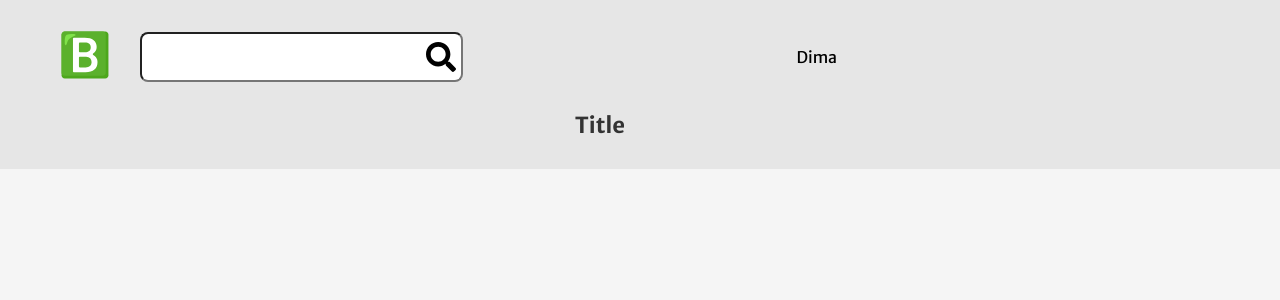
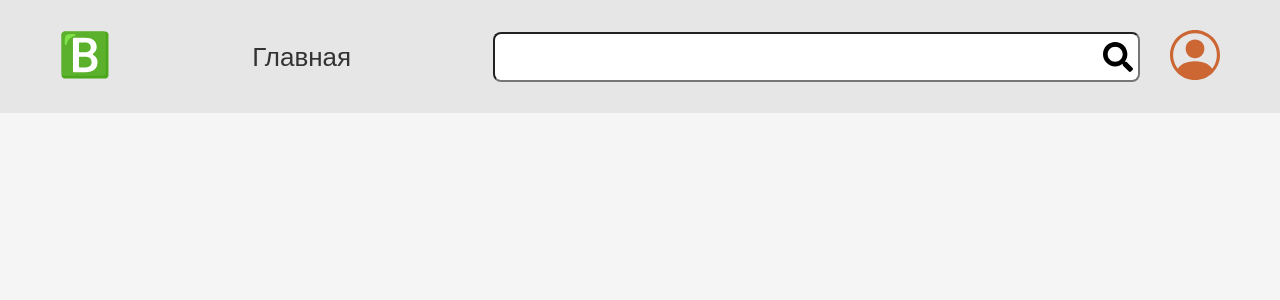
Before and after one commit to John1925Brown/blogget, a React (Create React App) app: page / in a window 1280 px wide. Shown: the top 300 px of the page. Built offline with nearby package versions, Linux system fonts and the light colour scheme.

Commit message:
lesson_2 homework
create and paste Heading, create Main, change Auth's path to image

```diff
--- a/src/App.jsx
+++ b/src/App.jsx
@@ -1,11 +1,12 @@
 import React from "react";
 import Header from "./components/Header";
+import Main from "./components/Main";
 
 function App() {
   return (
     <>
       <Header />
-      <main />
+      <Main />
     </>
   );
 }
--- a/src/components/Header/Auth/Auth.jsx
+++ b/src/components/Header/Auth/Auth.jsx
@@ -1,6 +1,5 @@
 import React from "react";
 import style from "./Auth.module.css";
-import loginImg from "./img/login.svg";
 
 export const Auth = ({ auth }) => {
   return (
@@ -8,7 +7,21 @@ export const Auth = ({ auth }) => {
       {auth ? (
         auth
       ) : (
-        <img className={style.photo} src={loginImg} alt="Authorization" />
+        <svg
+          className={style.svg}
+          width="128"
+          height="128"
+          viewBox="0 0 128 128"
+          fill="currentColor"
+          xmlns="http://www.w3.org/2000/svg"
+        >
+          <path d="M88 48C88 54.3652 85.4714 60.4697 80.9706 64.9706C76.4697 69.4714 70.3652 72 64 72C57.6348 72 51.5303 69.4714 47.0294 64.9706C42.5286 60.4697 40 54.3652 40 48C40 41.6348 42.5286 35.5303 47.0294 31.0294C51.5303 26.5286 57.6348 24 64 24C70.3652 24 76.4697 26.5286 80.9706 31.0294C85.4714 35.5303 88 41.6348 88 48V48Z" />
+          <path
+            fill-rule="evenodd"
+            clip-rule="evenodd"
+            d="M0 64C0 47.0261 6.74284 30.7475 18.7452 18.7452C30.7475 6.74284 47.0261 0 64 0C80.9739 0 97.2525 6.74284 109.255 18.7452C121.257 30.7475 128 47.0261 128 64C128 80.9739 121.257 97.2525 109.255 109.255C97.2525 121.257 80.9739 128 64 128C47.0261 128 30.7475 121.257 18.7452 109.255C6.74284 97.2525 0 80.9739 0 64V64ZM64 8C53.4542 8.00056 43.1229 10.9789 34.1952 16.5922C25.2675 22.2055 18.1063 30.2257 13.5357 39.7295C8.96516 49.2334 7.17109 59.8347 8.35999 70.3133C9.54888 80.7918 13.6724 90.7217 20.256 98.96C25.936 89.808 38.44 80 64 80C89.56 80 102.056 89.8 107.744 98.96C114.328 90.7217 118.451 80.7918 119.64 70.3133C120.829 59.8347 119.035 49.2334 114.464 39.7295C109.894 30.2257 102.732 22.2055 93.8048 16.5922C84.8771 10.9789 74.5458 8.00056 64 8V8Z"
+          />
+        </svg>
       )}
     </button>
   );
--- a/src/components/Header/Header.jsx
+++ b/src/components/Header/Header.jsx
@@ -2,15 +2,9 @@ import React from "react";
 import style from "./Header.module.css";
 import Layout from "../Layout";
 import Logo from "./Logo";
+import Heading from "./Heading";
 import Search from "./Search";
 import Auth from "./Auth";
-
-const styleTitle = {
-  order: '1',
-  gridColumn: "1/4",
-  textAlign: "center",
-  fontSize: "22px",
-};
 
 export const Header = () => {
   return (
@@ -18,9 +12,9 @@ export const Header = () => {
       <Layout>
         <div className={style.gridContainer}>
           <Logo />
-          <h1 style={styleTitle}>Title</h1>
+          <Heading text="Главная" />
           <Search />
-          <Auth auth='Dima' />
+          <Auth auth={false} />
         </div>
       </Layout>
     </header>
--- /dev/null
+++ b/src/components/Header/Heading/Heading.jsx
@@ -0,0 +1,6 @@
+import React from "react";
+import style from "./Heading.module.css";
+
+export const Heading = ({ text }) => {
+  return <div className={style.heading}> {text}</div>;
+};
--- /dev/null
+++ b/src/components/Header/Heading/Heading.module.css
@@ -0,0 +1,15 @@
+.heading {
+  order: 1;
+  grid-column: 1/4;
+  text-align: center;
+  font-size: 22px;
+}
+
+@media (min-width: 768px) {
+  .heading {
+    order: 0;
+    grid-column: auto;
+    text-align: center;
+    font-size: 26px;
+  }
+}
--- /dev/null
+++ b/src/components/Header/Heading/index.jsx
@@ -0,0 +1,2 @@
+import {Heading} from './Heading'
+export default Heading;
--- /dev/null
+++ b/src/components/Main/Main.jsx
@@ -0,0 +1,11 @@
+import React from "react";
+import style from "./Main.module.css";
+import Layout from "../Layout";
+
+export const Main = (props) => {
+  return (
+    <main className={style.main}>
+      <Layout></Layout>
+    </main>
+  );
+};
--- /dev/null
+++ b/src/components/Main/Main.module.css
@@ -0,0 +1,9 @@
+.main {
+  padding: 30px 0;
+}
+
+@media (min-width: 768px) {
+  .main {
+    padding: 50px 0;
+  }
+}
--- /dev/null
+++ b/src/components/Main/index.jsx
@@ -0,0 +1,2 @@
+import {Main} from './Main'
+export default Main;
```
Also changed, not shown: src/components/Layout/Layout.module.css (line endings or trailing spaces).
